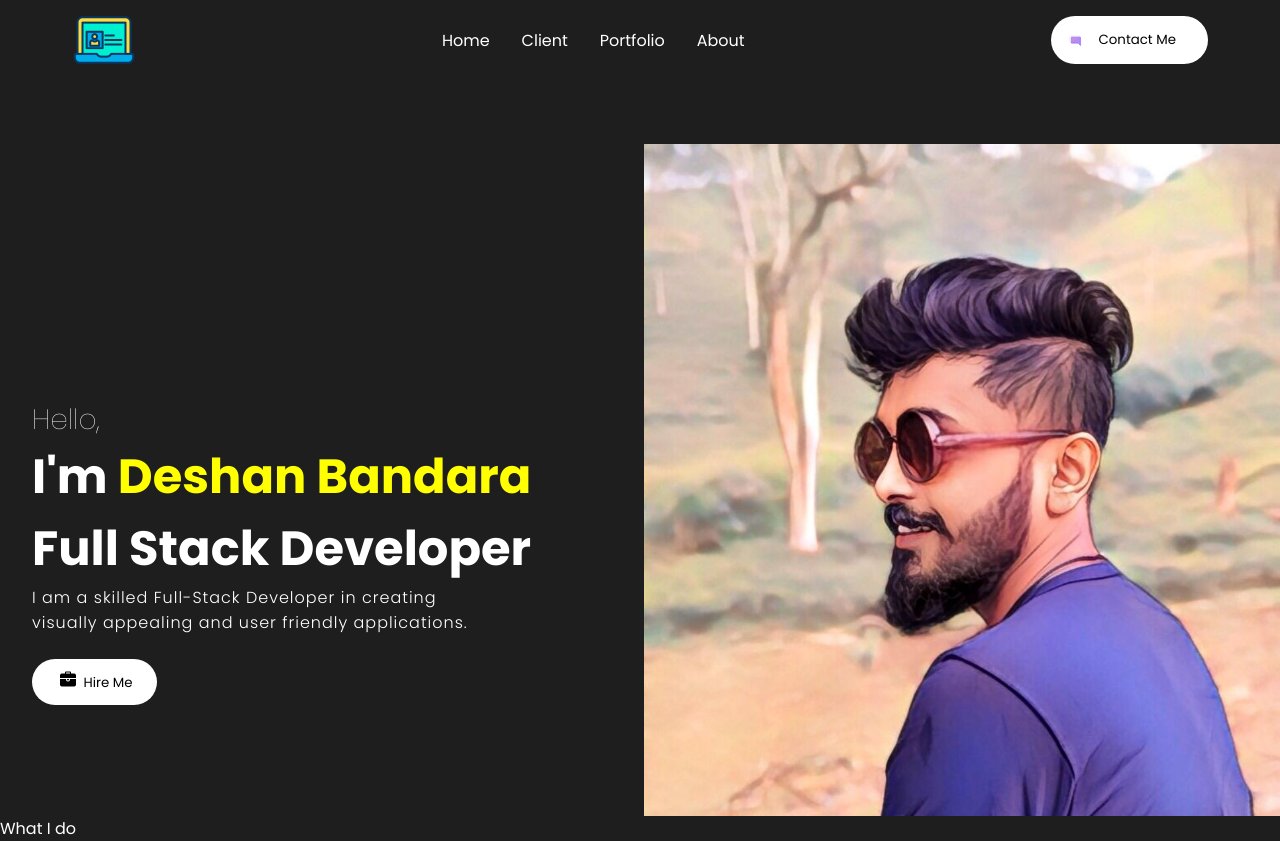
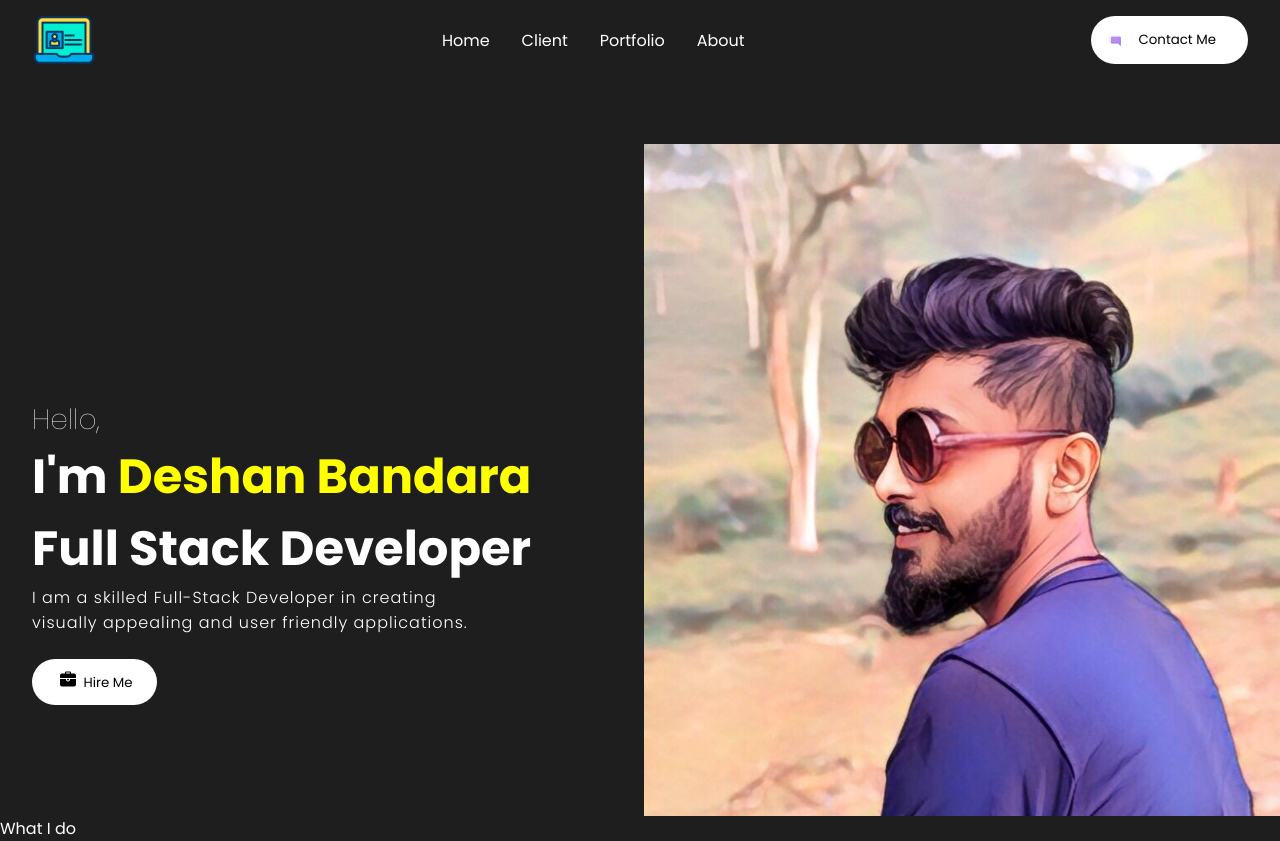
Before and after one commit to DeshanBandara/My-Portfolio, a React (Create React App) app in the folder portfolio/: page / in a window 1280 px wide. Built offline with nearby package versions, Linux system fonts and the light colour scheme.

Commit message:
changed width

```diff
--- a/portfolio/src/components/NavBar/navbar.css
+++ b/portfolio/src/components/NavBar/navbar.css
@@ -1,7 +1,8 @@
 .navbar {
+    background: rgb(30, 30, 30);
     height: 5rem;
     width: 100vw;
-    max-width: 75rem;
+    max-width: 85rem;
     margin: 0 auto;
     padding: 1rem 2rem ;
     display: flex;
```
